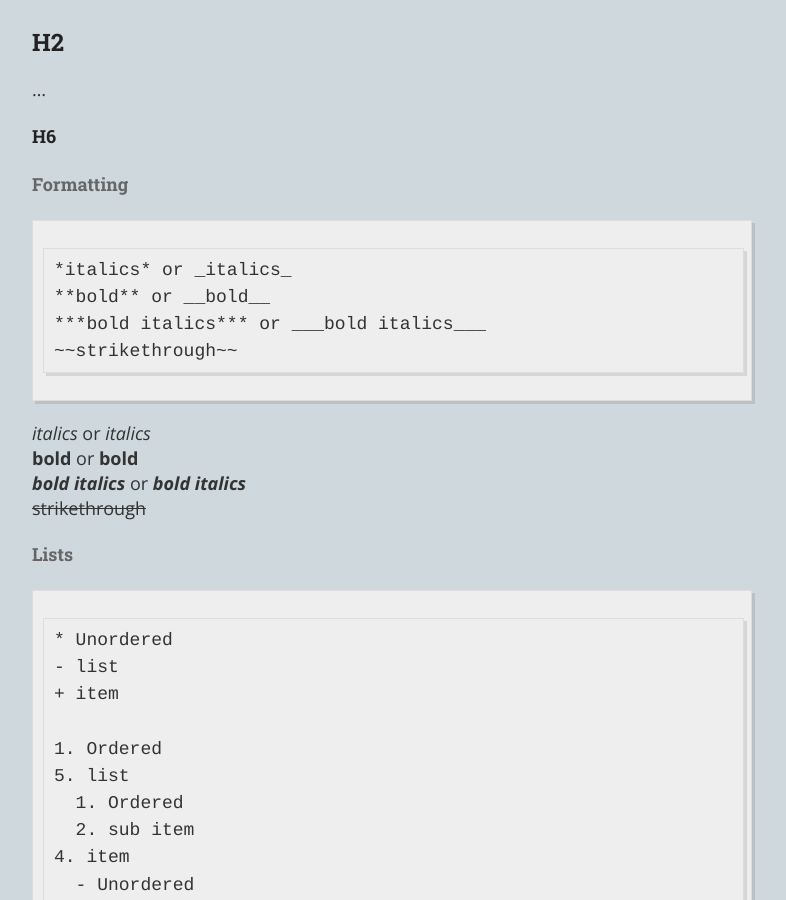
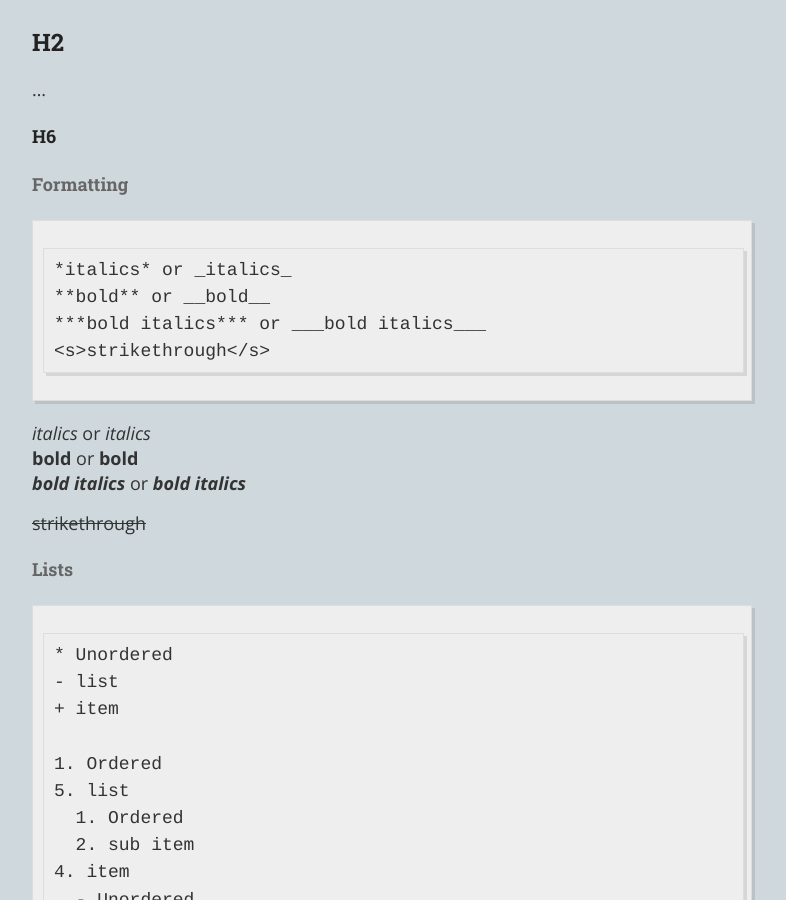
Before and after one commit to ksami/ksami.github.io, a Jekyll site: the page built from _posts/2015/01/2015-01-23-First-Post.md, in a window 1280 px wide and 900 px high, scrolled down 1273 px. Shown: the whole window, without its empty margins (248-1034 px from the left). Built offline with Jekyll 4.4.1, drawn with Linux system fonts in a browser that asks for light colours; Markdown is read by kramdown in place of the engine named in the settings; comment, search, counter and statistics services are not loaded.

````diff
--- a/_posts/2015/01/2015-01-23-First-Post.md
+++ b/_posts/2015/01/2015-01-23-First-Post.md
@@ -50,12 +50,12 @@ Credits to [Markdown Cheatsheet]
 *italics* or _italics_
 **bold** or __bold__
 ***bold italics*** or ___bold italics___
-~~strikethrough~~
+<s>strikethrough</s>
 ```
 *italics* or _italics_
 **bold** or __bold__
 ***bold italics*** or ___bold italics___
-~~strikethrough~~
+<s>strikethrough</s>
 
 
 #### <a name="lists"></a>Lists
````
